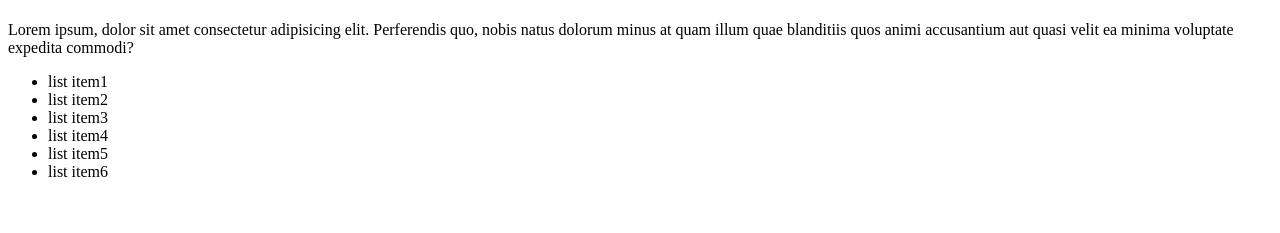
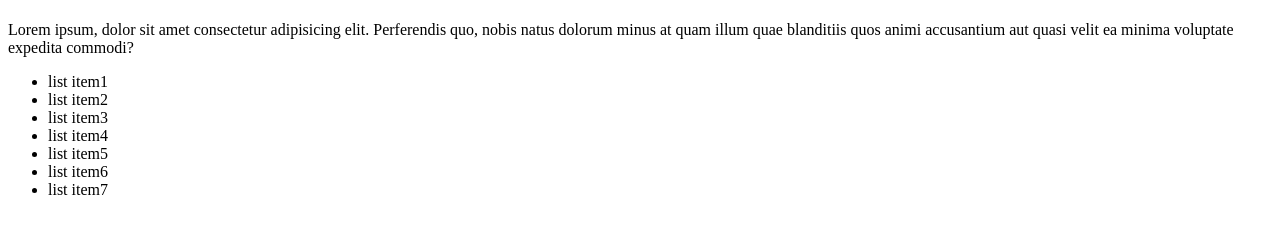
Before and after one commit to roeggi/git-tutorial, a plain HTML site: page index.html in a window 1280 px wide. Shown: the part 59-292 px from the top of the page. Drawn offline with Linux system fonts and the light colour scheme.

Commit message:
Added another list item

```diff
--- a/index.html
+++ b/index.html
@@ -19,6 +19,7 @@
       <li>list item4</li>
       <li>list item5</li>
       <li>list item6</li>
+      <li>list item7</li>
     </ul>
   </body>
 </html>
```
